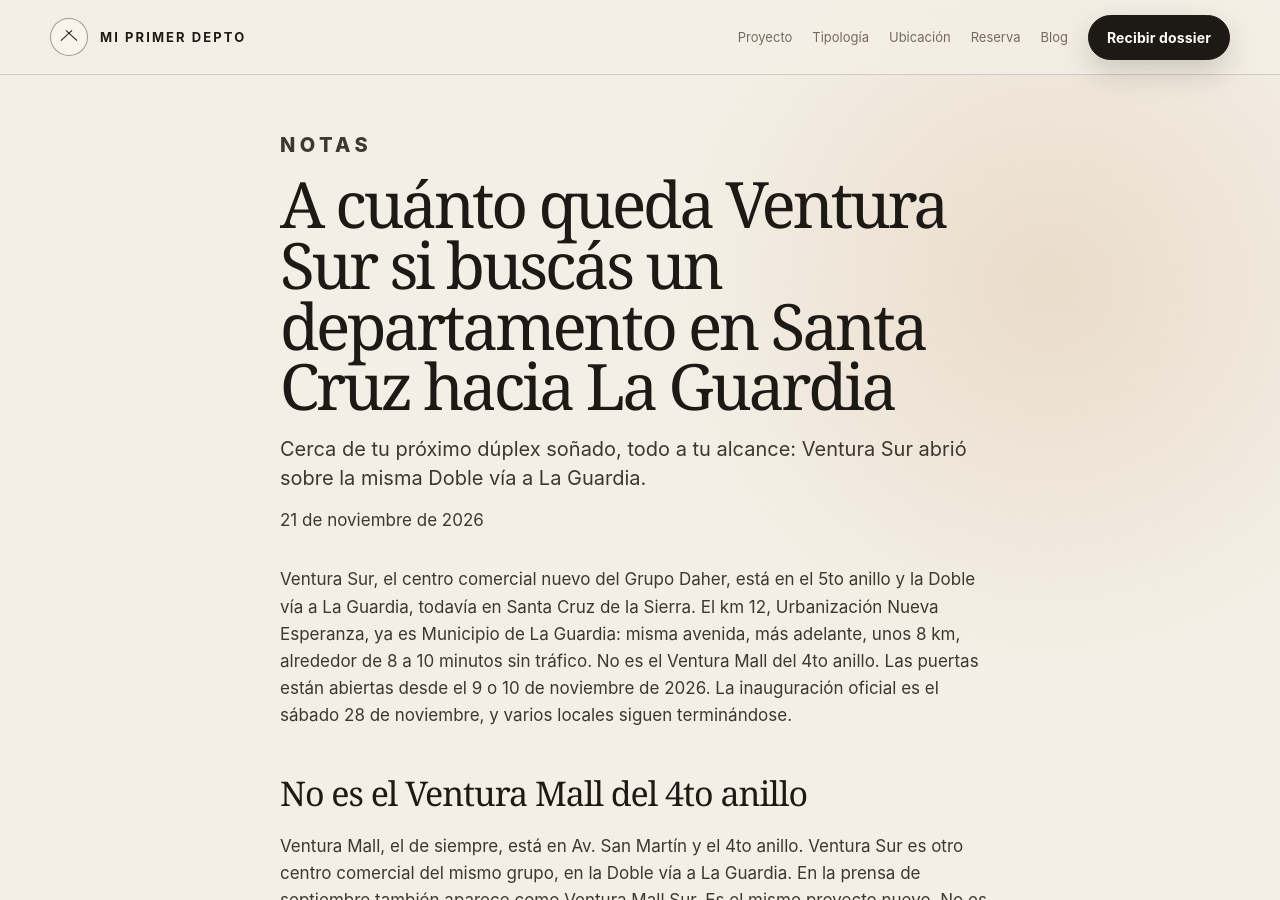
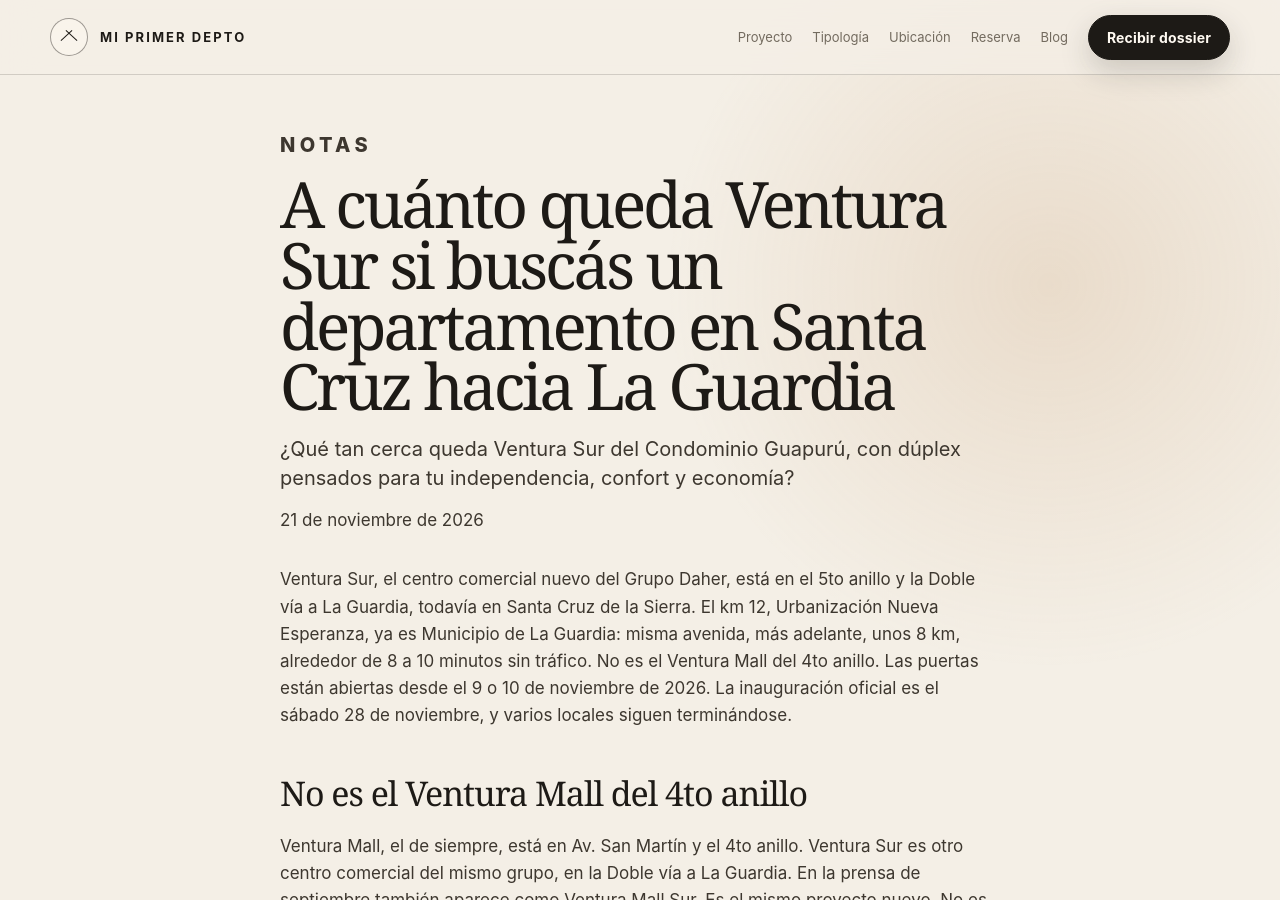
Before and after one commit to juanmanuelramallo/miprimerdepto, a Jekyll site: the page built from _posts/2026-11-21-ventura-sur-5to-anillo-doble-via-la-guardia.md, in a window 1280 px wide and 900 px high. Built offline with Jekyll 4.4.1, drawn with Linux system fonts in a browser that asks for light colours.

Commit message:
Reword Ventura Sur post subtitle

```diff
--- a/_posts/2026-11-21-ventura-sur-5to-anillo-doble-via-la-guardia.md
+++ b/_posts/2026-11-21-ventura-sur-5to-anillo-doble-via-la-guardia.md
@@ -10,7 +10,7 @@ image: /assets/images/blog/ventura-sur-5to-anillo-doble-via-la-guardia.jpg
 image_webp: /assets/images/blog/ventura-sur-5to-anillo-doble-via-la-guardia.webp
 hide_cover: true
 image_alt: "Ilustración del centro comercial Ventura Sur al atardecer, con palmeras y la avenida"
-subtitle: "Cerca de tu próximo dúplex soñado, todo a tu alcance: Ventura Sur abrió sobre la misma Doble vía a La Guardia."
+subtitle: "¿Qué tan cerca queda Ventura Sur del Condominio Guapurú, con dúplex pensados para tu independencia, confort y economía?"
 cta_text: "Si estás mirando un dúplex en el km 12, pedí el dossier y consultá el precio por WhatsApp."
 cta_whatsapp: "https://wa.me/59177363153?text=Hola%2C%20quiero%20recibir%20el%20dossier%2C%20planos%2C%20precios%20y%20disponibilidad%20de%20Mi%20Primer%20Depto"
 faq:
```
